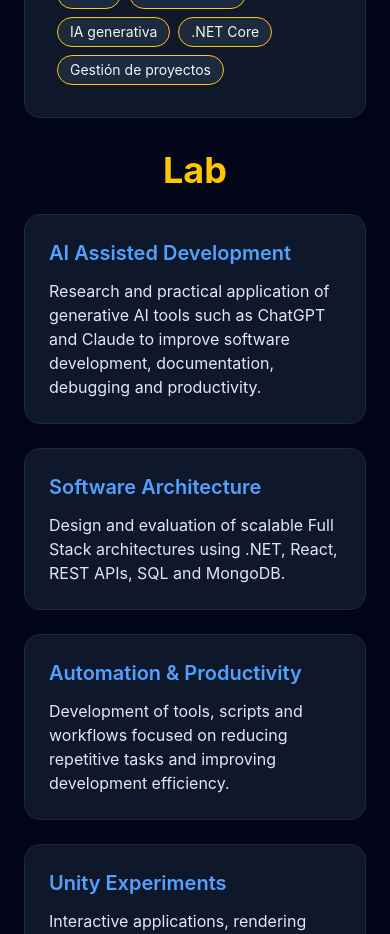
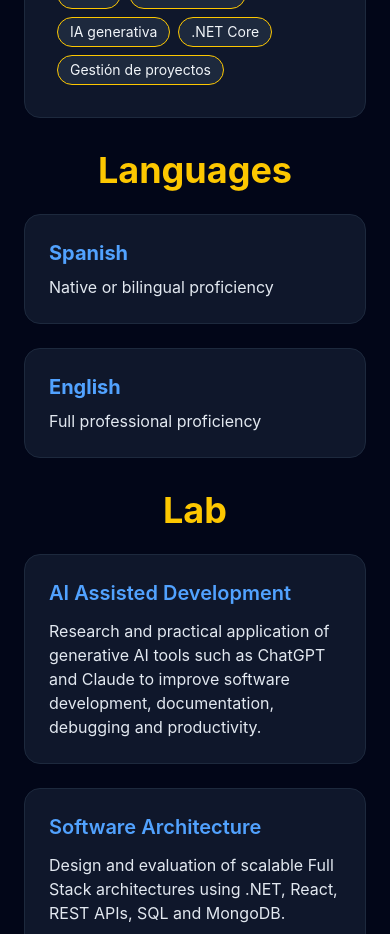
Before and after one commit to iamjosepunto/iamjosepunto.github.io, a React (Vite) app: page / in a window 390 px wide. Shown: the part 8860-9794 px from the top of the page. Built offline with nearby package versions, Linux system fonts and the light colour scheme.

Commit message:
Add seccion Idiomas (Espanol, Ingles)

```diff
--- a/src/App.tsx
+++ b/src/App.tsx
@@ -2,6 +2,7 @@ import Nav from "./components/Nav";
 import Hero from "./components/Hero";
 import Projects from "./components/Projects";
 import Experience from "./components/Experience";
+import Languages from "./components/Languages";
 import Lab from "./components/Lab";
 import Skills from "./components/Skills";
 import About from "./components/About";
@@ -24,6 +25,8 @@ function App() {
 
         <Experience />
 
+        <Languages />
+
         <Lab />
 
         <Skills />
--- /dev/null
+++ b/src/components/Languages.tsx
@@ -0,0 +1,57 @@
+import { useTranslation } from "react-i18next";
+
+type LanguageItem = {
+  name: string;
+  level: string;
+};
+
+const Languages = () => {
+  const { t } = useTranslation();
+
+  const items = t("languages.items", {
+    returnObjects: true,
+  }) as LanguageItem[];
+
+  return (
+    <section
+      id="languages"
+      className="max-w-5xl mx-auto px-6 py-4"
+    >
+      <h2
+        className="
+          text-4xl
+          font-bold
+          mb-6
+          text-yellow-400
+          text-center
+          w-full
+        "
+      >
+        {t("languages.title")}
+      </h2>
+
+      <div className="grid sm:grid-cols-2 gap-6">
+        {items.map((item) => (
+          <div
+            key={item.name}
+            className="
+              bg-slate-900
+              border
+              border-slate-800
+              rounded-2xl
+              p-6
+            "
+          >
+            <h3 className="text-xl font-bold text-blue-400 mb-2">
+              {item.name}
+            </h3>
+
+            <p className="text-ivory">{item.level}</p>
+          </div>
+        ))}
+      </div>
+    </section>
+  );
+};
+
+export default Languages;
--- a/src/components/Nav.tsx
+++ b/src/components/Nav.tsx
@@ -32,6 +32,10 @@ const Nav = () => {
 
           <li>
             <a href="#experience">{t("nav.experience")}</a>
+          </li>
+
+          <li>
+            <a href="#languages">{t("nav.languages")}</a>
           </li>
 
           <li>
@@ -118,6 +122,10 @@ const Nav = () => {
               {t("nav.experience")}
             </a>
 
+            <a href="#languages" onClick={closeMenu}>
+              {t("nav.languages")}
+            </a>
+
             <a href="#lab" onClick={closeMenu}>
               {t("nav.lab")}
             </a>
```
Also changed, not shown: src/i18n/locales/en.json, src/i18n/locales/es.json.
